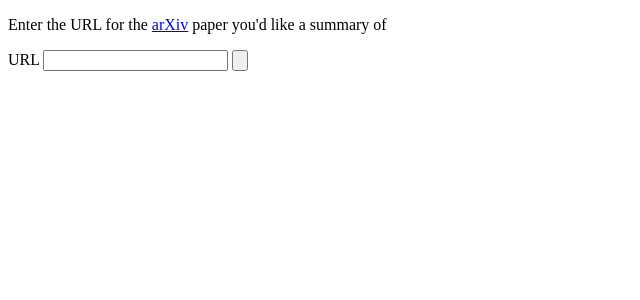
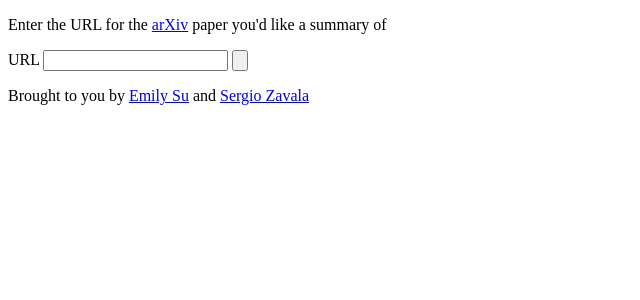
Before and after one commit to esu-skoopin/research-buddy, a Flask app: page / in a window 1280 px wide. Shown: the top 300 px of the page, without its empty margins (0-640 px from the left). Run offline with Flask 3, Linux system fonts and the light colour scheme.

Commit message:
Add footer to UI

```diff
--- a/app/templates/index.html
+++ b/app/templates/index.html
@@ -41,5 +41,11 @@
 				</div>
 			</div>
 		</div>
+		<footer>
+			<p class="text-center">
+				Brought to you by <a href="https://www.linkedin.com/in/esu24/">Emily Su</a> and
+				<a href="https://www.linkedin.com/in/sergiozavala1">Sergio Zavala</a>
+			</p>
+		</footer>
     </body>
 </html>
```
